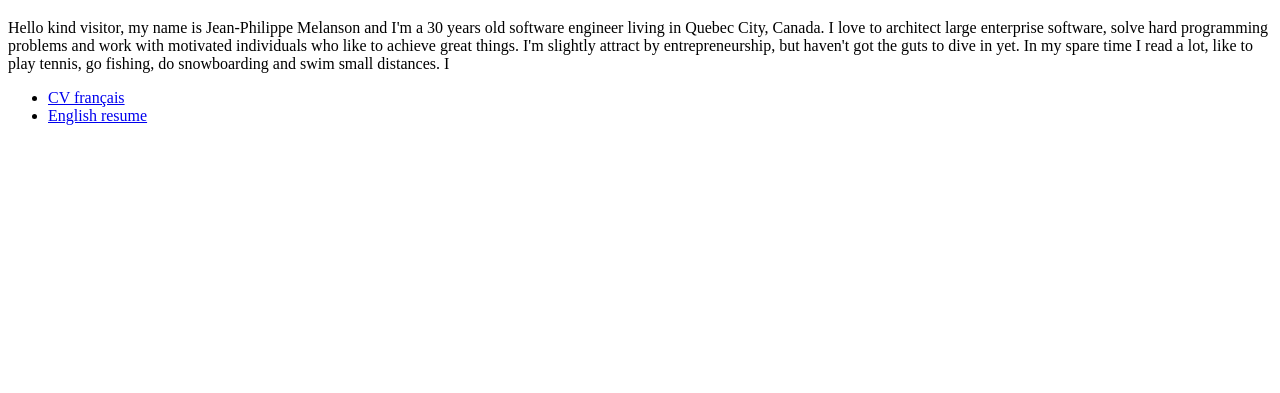
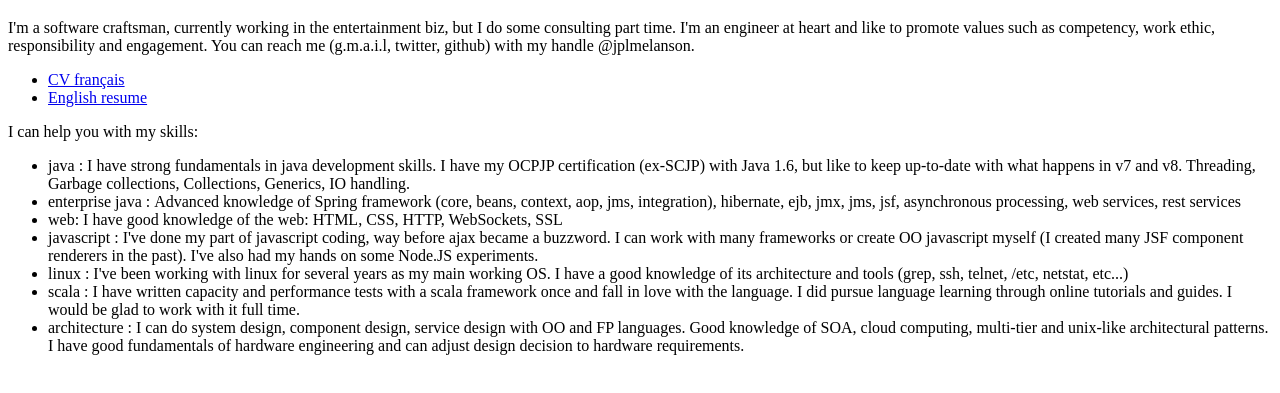
Before and after one commit to jplmelanson/jplmelanson.github.io, a plain HTML site: page index.html in a window 1280 px wide. Shown: the part 61-454 px from the top of the page. Drawn offline with Linux system fonts and the light colour scheme.

Commit message:
Update index.html

```diff
--- a/index.html
+++ b/index.html
@@ -1,19 +1,26 @@
 <!DOCTYPE html>
 <html>
 <head>
-	<meta http-equiv="Content-Type" content="text/html; charset=utf-8">
-	<title>jplmelanson.com</title>
+  <meta http-equiv="Content-Type" content="text/html; charset=utf-8">
+  <title>jplmelanson.com</title>
 </head>
 <body>
-	<h1>About</h1>
-	<p>Hello kind visitor, my name is Jean-Philippe Melanson and I'm a 30 years old software engineer living in Quebec City, Canada. I love to architect large enterprise software, solve hard programming problems and work with motivated individuals who like to achieve great things. I'm slightly attract by entrepreneurship, but haven't got the guts to dive in yet. In my spare time I read a lot, like to play tennis, go fishing, do snowboarding and swim small distances. I</p>
-	<ul>
-		<li>
-			<a href="resume-fr.html">CV français</a>
-		</li>
-		<li>
-			<a href="resume-en.html">English resume</a>
-		</li>
-	</ul>
+<h1>About</h1>
+<p>I'm a software craftsman, currently working in the entertainment biz, but I do some consulting part time. I'm an engineer at heart and like to promote values such as competency, work ethic, responsibility and engagement. You can reach me (g.m.a.i.l, twitter, github) with my handle @jplmelanson.</p>
+<ul>
+  <li><a href="resume-fr.html">CV français</a></li>
+  <li><a href="resume-en.html">English resume</a></li>
+</ul>
+<p>I can help you with my skills:
+<ul>
+  <li>java&nbsp;:&nbsp;I have strong fundamentals in java development skills. I have my OCPJP certification (ex-SCJP) with Java 1.6, but like to keep up-to-date with what happens in v7 and v8. Threading, Garbage collections, Collections, Generics, IO handling.</li>
+<li>enterprise java&nbsp;:&nbsp;Advanced knowledge of Spring framework (core, beans, context, aop, jms, integration), hibernate, ejb, jmx, jms, jsf, asynchronous processing, web services, rest services</li>
+<li>web: I have good knowledge of the web: HTML, CSS, HTTP, WebSockets, SSL</li>
+<li>javascript&nbsp;:&nbsp;I've done my part of javascript coding, way before ajax became a buzzword. I can work with many frameworks or create OO javascript myself (I created many JSF component renderers in the past). I've also had my hands on some Node.JS experiments.</li>
+<li>linux&nbsp;:&nbsp;I've been working with linux for several years as my main working OS. I have a good knowledge of its architecture and tools (grep, ssh, telnet, /etc, netstat, etc...)</li>
+<li>scala&nbsp;:&nbsp;I have written capacity and performance tests with a scala framework once and fall in love with the language. I did pursue language learning through online tutorials and guides. I would be glad to work with it full time.</li>
+<li>architecture&nbsp;:&nbsp;I can do system design, component design, service design with OO and FP languages. Good knowledge of SOA, cloud computing, multi-tier and unix-like architectural patterns. I have good fundamentals of hardware engineering and can adjust design decision to hardware requirements.</li>
+</ul>
+</p>
 </body>
 </html>
```
